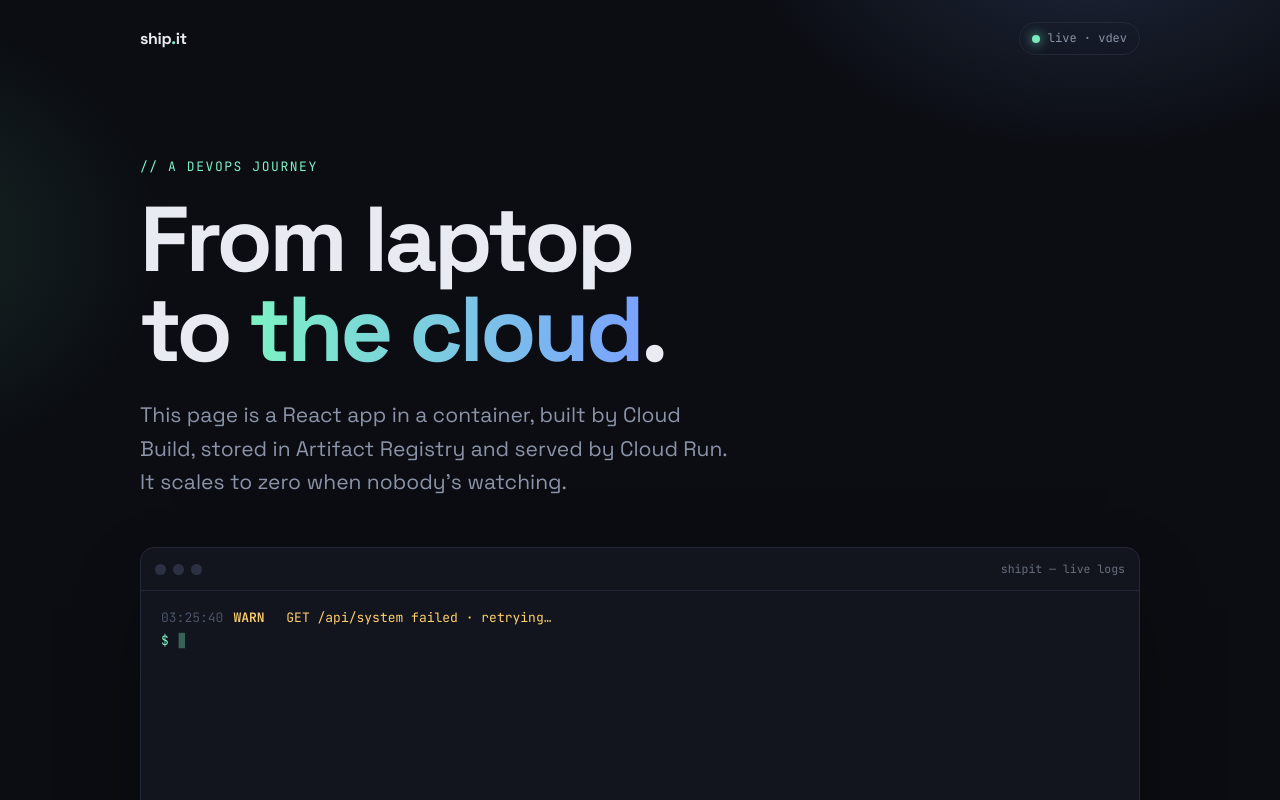
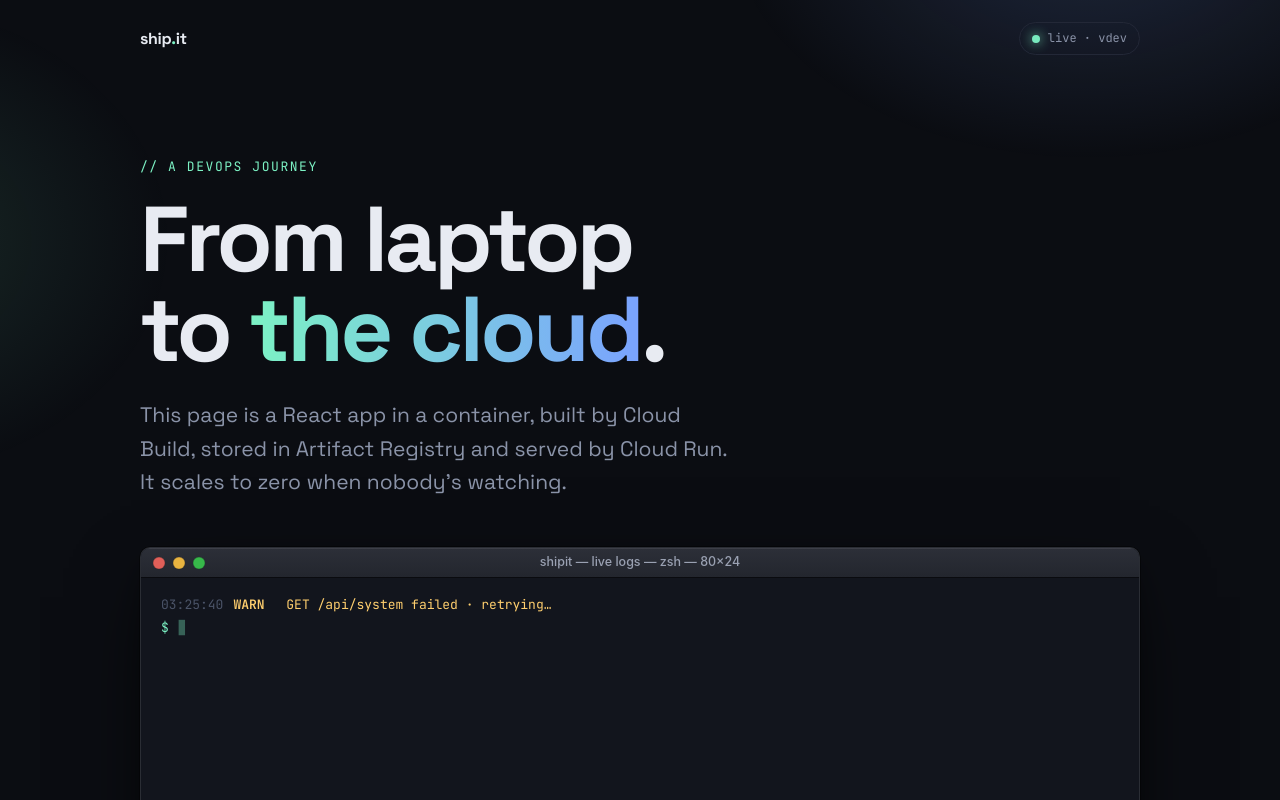
Before and after one commit to soonland/shipit, a React (Vite) app: page / in a window 1280 px wide. Shown: the top 800 px of the page. Built offline with nearby package versions, Linux system fonts and the light colour scheme; no server answers.

Commit message:
feat: macOS-style title bar for the terminal window
Co-Authored-By: Claude Opus 5.5 <noreply@anthropic.com>

```diff
--- a/src/App.css
+++ b/src/App.css
@@ -20,11 +20,21 @@ h1{font-size:clamp(44px,8vw,92px);line-height:.98;letter-spacing:-.04em;margin:1
 h1 em{font-style:normal;background:linear-gradient(90deg,var(--accent),var(--accent2));-webkit-background-clip:text;background-clip:text;color:transparent}
 .lead{font-size:clamp(17px,2.2vw,21px);color:var(--muted);max-width:600px}
 
-.term{margin-top:48px;background:var(--panel);border:1px solid var(--line);border-radius:14px;overflow:hidden;box-shadow:0 30px 80px -30px rgba(0,0,0,.7)}
-.term-bar{display:flex;gap:7px;padding:12px 14px;border-bottom:1px solid var(--line)}
-.term-bar i{width:11px;height:11px;border-radius:50%;background:#2b3142}
-.term-bar{align-items:center}
-.term-title{margin-left:auto;font-size:11.5px;color:var(--muted);opacity:.7}
+.term{margin-top:48px;background:var(--panel);border:1px solid rgba(255,255,255,.1);border-radius:10px;overflow:hidden;box-shadow:0 0 0 .5px rgba(0,0,0,.8),0 30px 80px -20px rgba(0,0,0,.75),0 10px 30px -10px rgba(0,0,0,.5)}
+/* macOS-style title bar */
+.term-bar{position:relative;display:flex;align-items:center;height:30px;padding:0 12px;background:linear-gradient(#2c2f38,#23262e);border-bottom:1px solid #0a0b0f;box-shadow:inset 0 1px 0 rgba(255,255,255,.08)}
+.traffic{display:flex;gap:8px;z-index:1}
+.tl{position:relative;width:12px;height:12px;border-radius:50%;box-shadow:inset 0 0 0 .5px rgba(0,0,0,.25)}
+.tl-close{background:#ff5f57}
+.tl-min{background:#febc2e}
+.tl-max{background:#28c840}
+.tl::after{position:absolute;inset:0;display:grid;place-items:center;font:700 9px/1 -apple-system,system-ui,sans-serif;color:rgba(0,0,0,.6);opacity:0;transition:opacity .12s}
+.tl-close::after{content:"×";font-size:11px}
+.tl-min::after{content:"−"}
+.tl-max::after{content:"+"}
+.traffic:hover .tl::after{opacity:1}
+.term:not(:hover) .tl{filter:saturate(.85) brightness(.95)}
+.term-title{position:absolute;left:0;right:0;text-align:center;font:500 12.5px/1 -apple-system,BlinkMacSystemFont,"SF Pro Text",system-ui,sans-serif;color:#9aa1b2;pointer-events:none;white-space:nowrap;overflow:hidden;text-overflow:ellipsis;padding:0 76px}
 .term-body{padding:16px 20px;font-size:13px;line-height:1.75;height:340px;overflow-y:auto;color:var(--muted);scrollbar-width:thin;scrollbar-color:var(--line) transparent}
 .term .p{color:var(--accent)}
 .log{display:flex;gap:10px;white-space:pre;animation:logIn .25s ease-out}
@@ -42,7 +52,7 @@ h1 em{font-style:normal;background:linear-gradient(90deg,var(--accent),var(--acc
 .term-resume:hover,.term-resume:focus-visible{background:var(--accent);color:var(--bg);outline:none}
 @keyframes logIn{from{opacity:0;transform:translateY(3px)}}
 @media(prefers-reduced-motion:reduce){.log{animation:none}.cursor::after,.dot{animation:none}}
-@media(max-width:560px){.log-time{display:none}.term-body{font-size:12px;height:300px}}
+@media(max-width:560px){.term-title{font-size:11.5px}.log-time{display:none}.term-body{font-size:12px;height:300px}}
 .cursor::after{content:"▋";color:var(--accent);animation:pulse 1s steps(1) infinite}
 
 section{padding:70px 0}
--- a/src/terminal/Terminal.tsx
+++ b/src/terminal/Terminal.tsx
@@ -143,10 +143,12 @@ export default function Terminal({
   return (
     <div className="term" role="log" aria-live="polite" aria-label="Live server logs">
       <div className="term-bar">
-        <i />
-        <i />
-        <i />
-        <span className="term-title mono">shipit — live logs</span>
+        <div className="traffic" aria-hidden="true">
+          <span className="tl tl-close" />
+          <span className="tl tl-min" />
+          <span className="tl tl-max" />
+        </div>
+        <span className="term-title">shipit — live logs — zsh — 80×24</span>
       </div>
       <div className="term-body mono" ref={bodyRef}>
         {lines.map((l, i) => (
```
